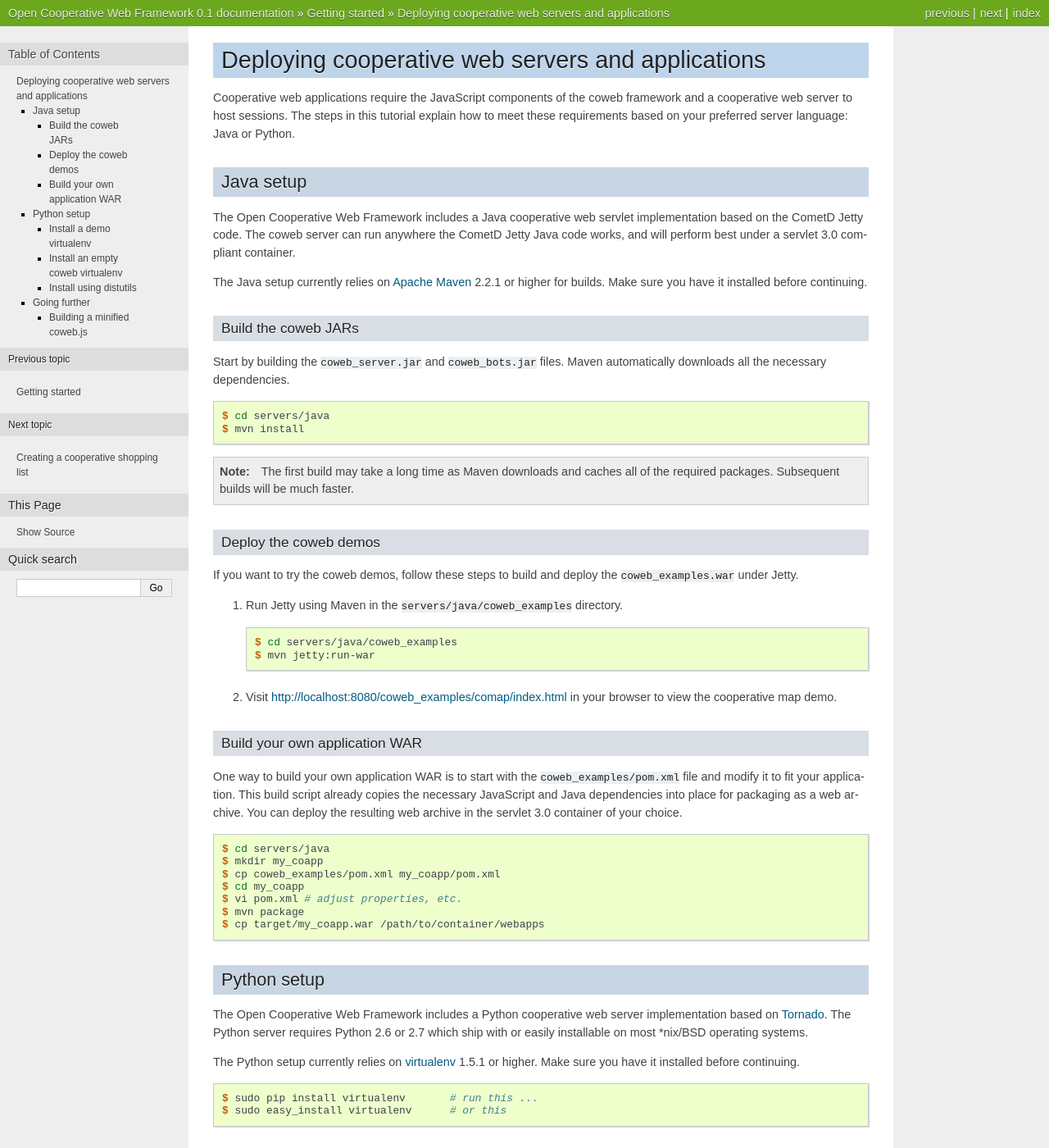
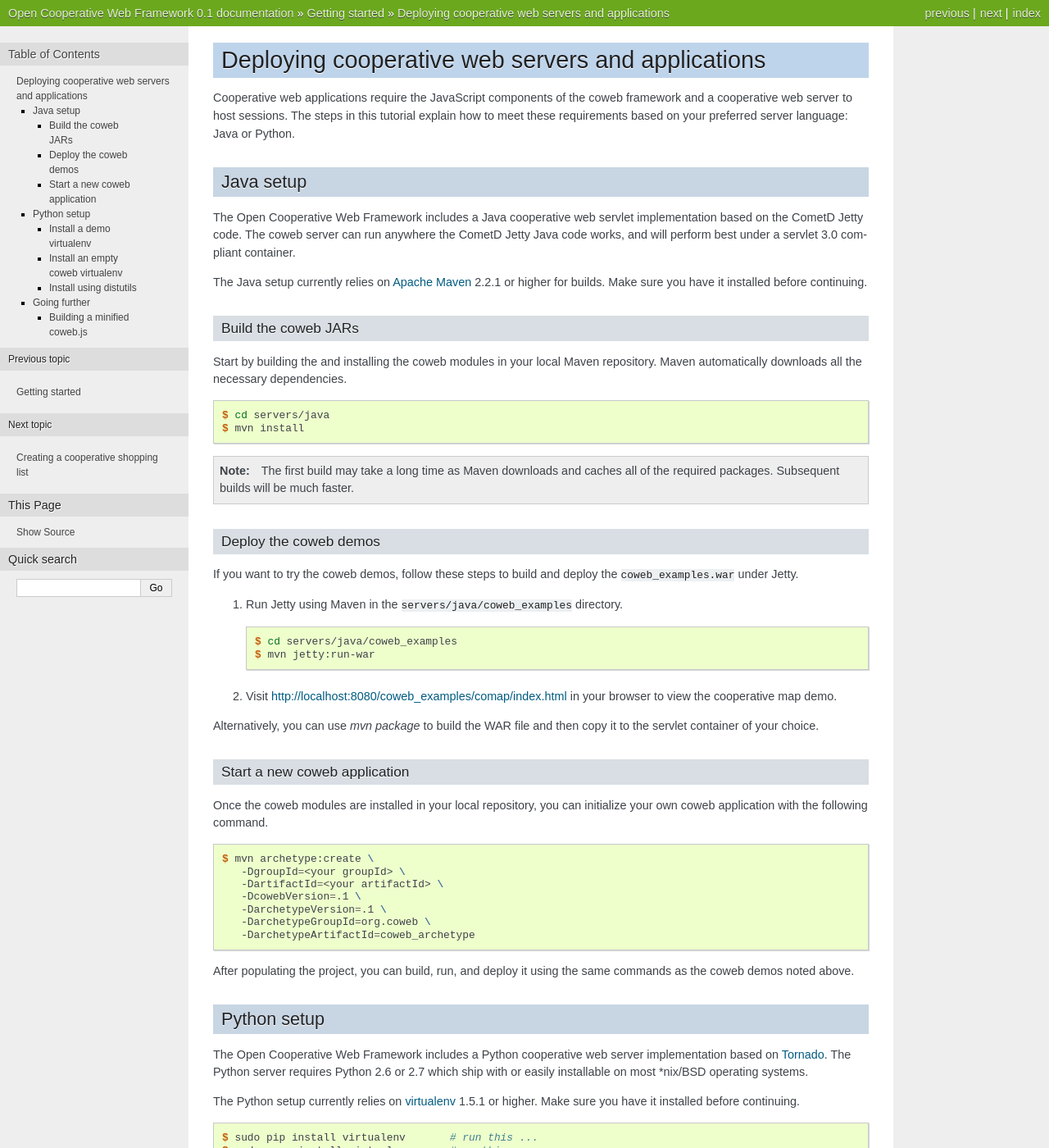
Before and after one commit to opencoweb/coweb, a Sphinx documentation site: the page built from docs/tutorial/install.rst, in a window 1280 px wide and 1400 px high. Shown: the whole window at 82% size. Built offline with Sphinx 7.4.7, drawn with Linux system fonts in a browser that asks for light colours.

Commit message:
Added arcetypes info to install doc

```diff
--- a/docs/tutorial/install.rst
+++ b/docs/tutorial/install.rst
@@ -15,7 +15,7 @@ The Java setup currently relies on `Apache Maven`_ 2.2.1 or higher for builds. M
 Build the coweb JARs
 ####################
 
-Start by building the :file:`coweb_server.jar` and :file:`coweb_bots.jar` files. Maven automatically downloads all the necessary dependencies.
+Start by building the and installing the coweb modules in your local Maven repository. Maven automatically downloads all the necessary dependencies.
 
 .. sourcecode:: console
 
@@ -40,20 +40,24 @@ If you want to try the coweb demos, follow these steps to build and deploy the :
 
 #. Visit http://localhost:8080/coweb_examples/comap/index.html in your browser to view the cooperative map demo.
 
-Build your own application WAR
-##############################
+Alternatively, you can use `mvn package` to build the WAR file and then copy it to the servlet container of your choice.
 
-One way to build your own application WAR is to start with the :file:`coweb_examples/pom.xml` file and modify it to fit your application. This build script already copies the necessary JavaScript and Java dependencies into place for packaging as a web archive. You can deploy the resulting web archive in the servlet 3.0 container of your choice.
+Start a new coweb application
+#############################
+
+Once the coweb modules are installed in your local repository, you can initialize your own coweb application with the following command.
 
 .. sourcecode:: console
 
-   $ cd servers/java
-   $ mkdir my_coapp
-   $ cp coweb_examples/pom.xml my_coapp/pom.xml
-   $ cd my_coapp
-   $ vi pom.xml # adjust properties, etc.
-   $ mvn package
-   $ cp target/my_coapp.war /path/to/container/webapps
+   $ mvn archetype:create \
+      -DgroupId=<your groupId> \
+      -DartifactId=<your artifactId> \
+      -DcowebVersion=.1 \
+      -DarchetypeVersion=.1 \
+      -DarchetypeGroupId=org.coweb \
+      -DarchetypeArtifactId=coweb_archetype
+
+After populating the project, you can build, run, and deploy it using the same commands as the coweb demos noted above.
 
 Python setup
 ~~~~~~~~~~~~
```
